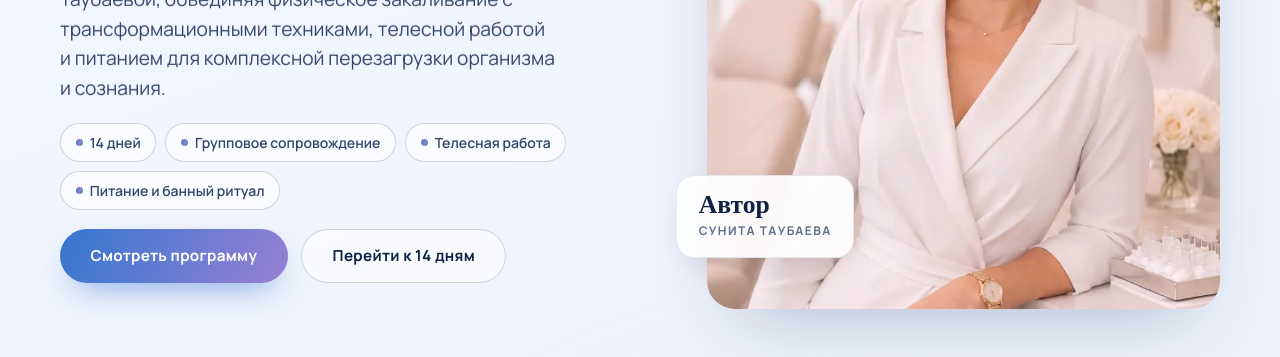
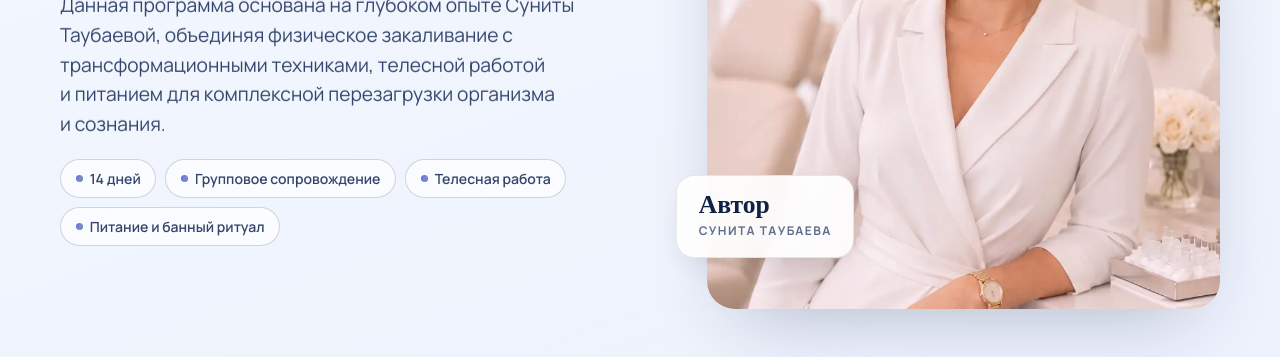
Before and after one commit to erkininfinity/sunita-web, a website: page index.html in a window 1280 px wide. Shown: the part 443-800 px from the top of the page. Drawn offline with nearby package versions, Linux system fonts and the light colour scheme.

Commit message:
Remove hero navigation buttons

```diff
--- a/index.html
+++ b/index.html
@@ -123,10 +123,6 @@
               <span class="chip"><span class="chip__dot"></span>Групповое сопровождение</span>
               <span class="chip"><span class="chip__dot"></span>Телесная работа</span>
               <span class="chip"><span class="chip__dot"></span>Питание и банный ритуал</span>
-            </div>
-            <div class="btn-row reveal" style="--reveal-delay:.32s">
-              <a class="btn btn--primary" href="#part-1-content">Смотреть программу</a>
-              <a class="btn btn--ghost" href="#part-2">Перейти к 14 дням</a>
             </div>
           </div>
 
```
